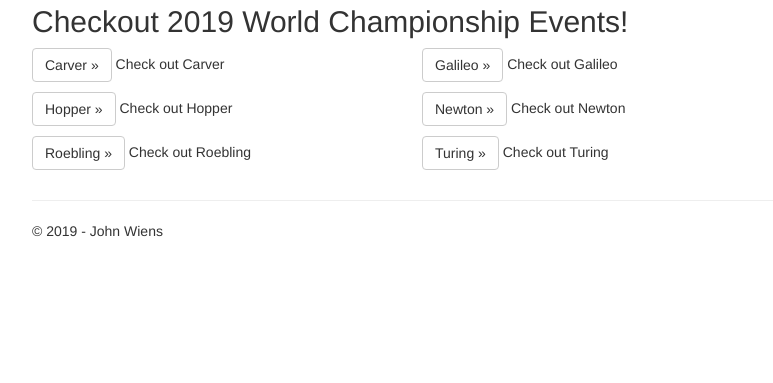
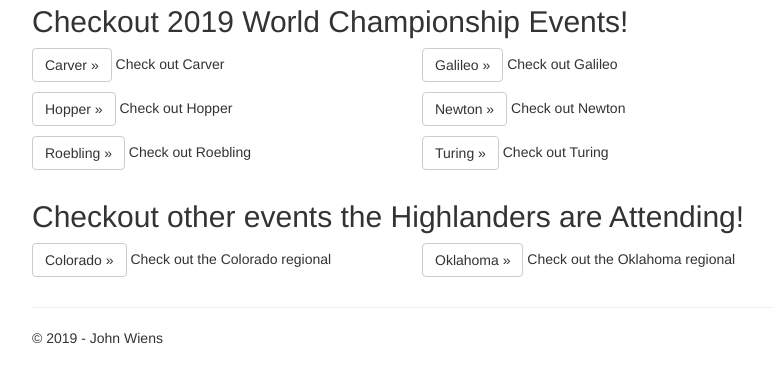
Before and after one commit to John-Wiens/HighlanderScouting, a Flask app: page / in a window 1280 px wide. Shown: the part 264-647 px from the top of the page, without its empty margins (38-811 px from the left). Run offline with Flask 2, Linux system fonts and the light colour scheme; some libraries are stand-ins or nearby versions.

Commit message:
Added Colorado and Oklahoma regional hyperlinks

```diff
--- a/WebScout2019/WebScout2019/templates/index.html
+++ b/WebScout2019/WebScout2019/templates/index.html
@@ -38,4 +38,15 @@
     </div>
 </div>
 
+<h2>Checkout other events the Highlanders are Attending!</h2>
+<div class="row">
+    <div class="col-md-4">
+        <p><a class="btn btn-default" href="{{ url_for('rankings') }}/2019code/rankings">Colorado &raquo;</a>    Check out the Colorado regional</p>
+    </div>
+
+    <div class="col-md-4">
+        <p><a class="btn btn-default" href="{{ url_for('rankings') }}/2019okok/rankings">Oklahoma &raquo;</a>    Check out the Oklahoma regional</p>
+    </div>
+</div>
+
 {% endblock %}
```
